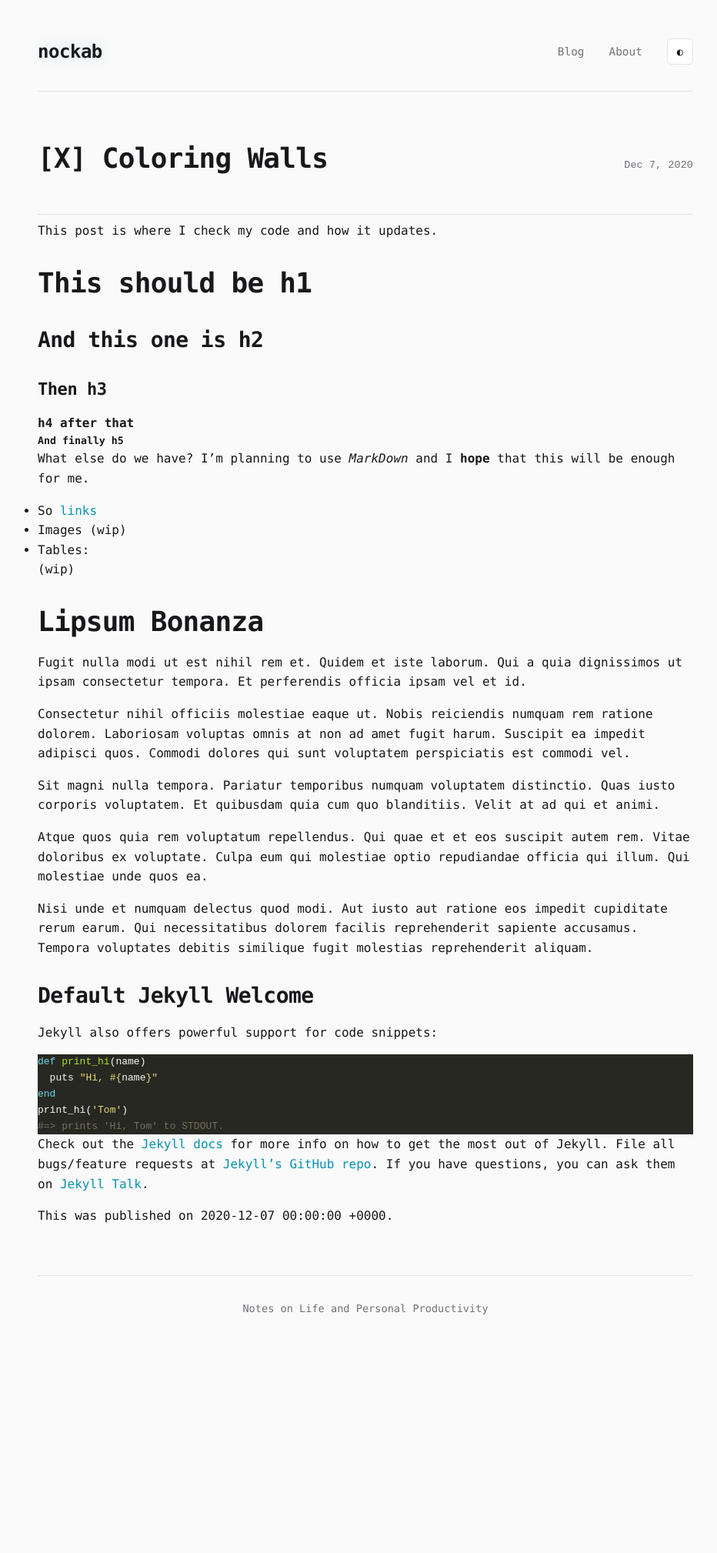
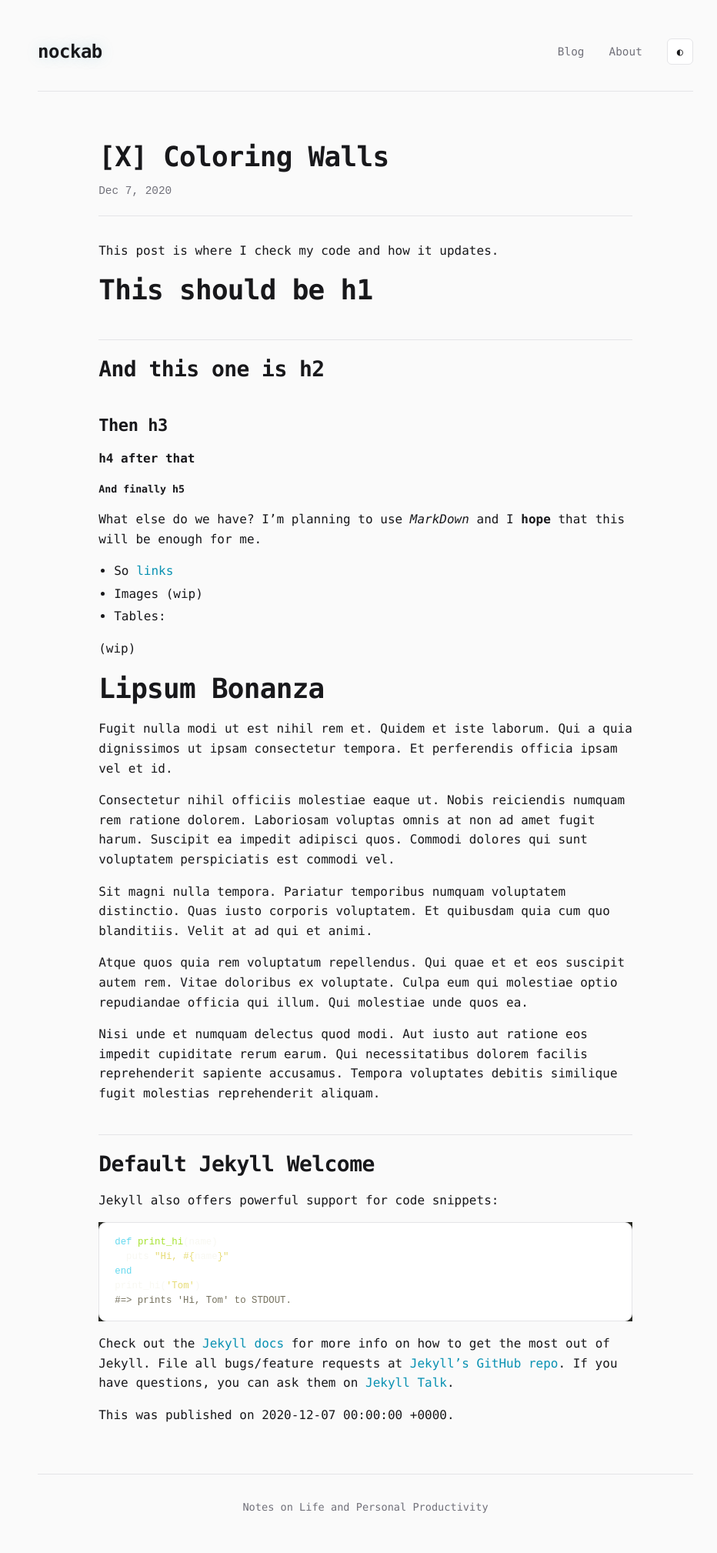
Before and after one commit to nockab/nockab.github.io, a Jekyll site: the page built from _posts/2020-12-07-coloring-walls.md, in a window 1280 px wide. Shown: the whole page at 77% size, without its empty margins (165-1097 px from the left). Built offline with Jekyll 4.4.1, drawn with Linux system fonts in a browser that asks for light colours; before the commit the page ends 1760 px from its top, so only the background shows below that.

Commit message:
Update _general.scss
upd

```diff
--- a/_sass/_general.scss
+++ b/_sass/_general.scss
@@ -227,3 +227,75 @@ footer {
     font-size: 1.5rem;
   }
 }
+#post {
+  max-width: 72ch;
+  margin: 0 auto;
+}
+
+#post .post-header {
+  display: block;
+  margin-bottom: 2rem;
+  padding-bottom: 1.25rem;
+  border-bottom: 1px solid var(--border);
+}
+
+#post .post-title {
+  margin: 0;
+  line-height: 1.15;
+}
+
+#post .post-date {
+  margin-top: 0.75rem;
+  color: var(--text-muted);
+  font-size: 0.9rem;
+}
+
+/* The magic: consistent vertical rhythm inside post content */
+#post .post-content {
+  > * + * {
+    margin-top: 1rem;
+  }
+
+  h2, h3 {
+    margin-top: 2.5rem;
+    margin-bottom: 0.75rem;
+  }
+
+  h2 {
+    border-top: 1px solid var(--border);
+    padding-top: 1.25rem;
+  }
+
+  /* Lists need indentation + spacing (your reset removed it) */
+  ul, ol {
+    padding-left: 1.25rem;
+  }
+
+  li + li {
+    margin-top: 0.25rem;
+  }
+
+  /* Code blocks feel better with padding + border */
+  pre {
+    padding: 1rem 1.25rem;
+    background: var(--surface);
+    border: 1px solid var(--border);
+    border-radius: 10px;
+    overflow-x: auto;
+    line-height: 1.45;
+  }
+
+  code {
+    background: var(--surface);
+    border: 1px solid var(--border);
+    border-radius: 6px;
+    padding: 0.1em 0.35em;
+    font-size: 0.95em;
+  }
+
+  pre code {
+    border: 0;
+    padding: 0;
+    background: transparent;
+  }
+}
```
